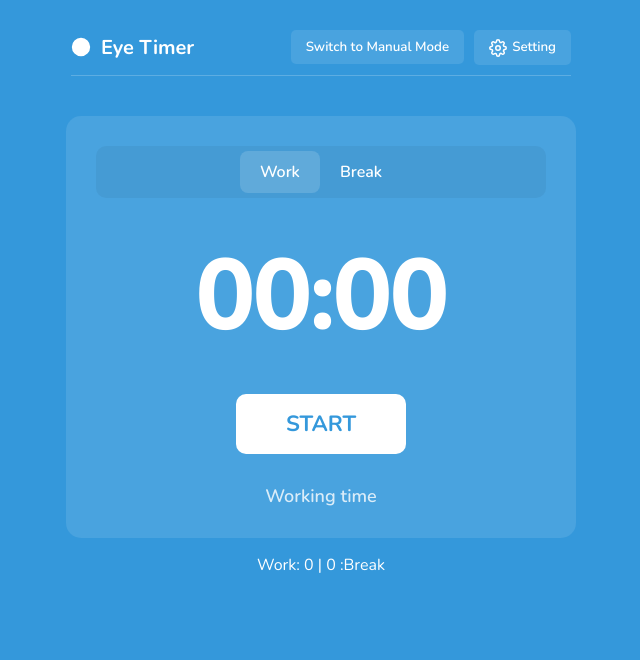
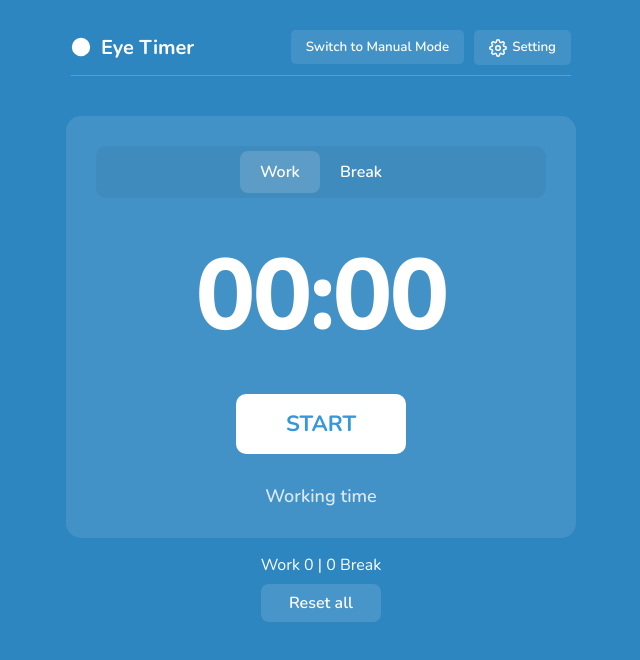
Before and after one commit to izzatajan/eyetimer, a React (Vite) app in the folder frontend/: page / in a window 1280 px wide. Shown: the top 660 px of the page, without its empty margins (319-959 px from the left). Built offline with nearby package versions, Linux system fonts and the light colour scheme.

Commit message:
Add reset button and change bg color

```diff
--- a/frontend/src/App.jsx
+++ b/frontend/src/App.jsx
@@ -87,6 +87,7 @@ export default function App() {
   // Handler for resetting the timer for the current tab
   const handleReset = () => {
     setTimerRunning(false);
+    setActiveTab("work")
     clearInterval(intervalRef.current);
     let newTime = 0;
     if (activeTab === 'work') {
@@ -164,7 +165,10 @@ export default function App() {
 
       {/* Session Counts Display */}
       <div className="session-counts">
-        Work: {workCount} | {breakCount} :Break
+        <div>
+          Work {workCount} | {breakCount} Break
+        </div>
+        <button onClick={() => handleReset()} className='reset-btn'>Reset all</button>
       </div>
 
       {/* Settings Modal */}
--- a/frontend/src/index.css
+++ b/frontend/src/index.css
@@ -25,11 +25,11 @@ button{
 }
 
 .bg-red {
-  background-color: #3498db; /* Pomodoro red */
+  background-color: #2e86c1; /* Pomodoro red */
 }
 
 .bg-teal {
-  background-color: #2ecc71; /* Short Break teal */
+  background-color: #28b262; /* Short Break teal */
 }
 
 .app-header {
@@ -122,7 +122,7 @@ button{
 }
 
 .start-button:active {
-  transform: translateY(4px);
+  transform: translateY(2px);
   box-shadow: 0 1px 4px rgba(0, 0, 0, 0.4);
 }
 
@@ -134,6 +134,25 @@ button{
 }
 .session-counts{
   margin-top: 1rem;
+  display: flex;
+  justify-content: center;
+  flex-direction: column;
+  gap: 0.5rem;
+}
+.reset-btn{
+  border: none;
+  padding: 0.5rem;
+  background-color: #ffffff20;
+  color: #fff;
+  font-weight: 600;
+  border-radius: 0.5rem;
+  font-size: 1rem;
+  cursor: pointer;
+  position: relative; /* For the shadow effect */
+  bottom: 0;
+}
+.reset-btn:active {
+  transform: translateY(2px);
 }
 /* Settings Modal */
 .settings-modal-overlay {
```
